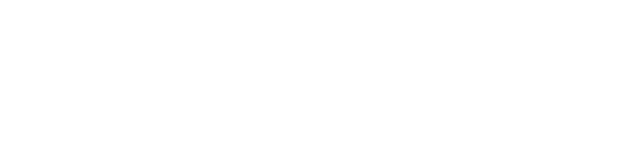
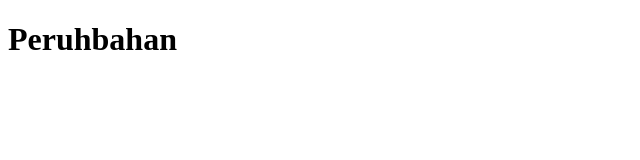
Before and after one commit to awhonma/ddpkpplg2024, a plain HTML site: page index.html in a window 1280 px wide. Shown: the whole page, without its empty margins (0-640 px from the left). Drawn offline with Linux system fonts and the light colour scheme.

Commit message:
versi
1.1

```diff
--- a/index.html
+++ b/index.html
@@ -3,7 +3,9 @@
   <head>
     <meta charset="UTF-8" />
     <meta name="viewport" content="width=device-width, initial-scale=1.0" />
-    <title>Latihan</title>
+    <title>Latihan perubahan</title>
   </head>
-  <body></body>
+  <body>
+    <h1>Peruhbahan</h1>
+  </body>
 </html>
```
